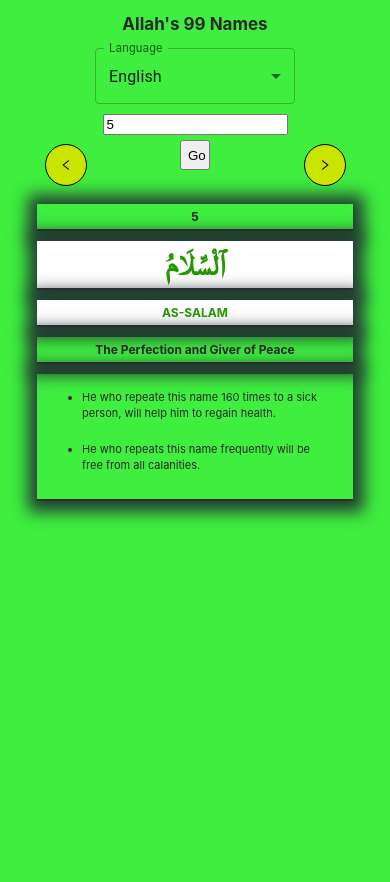
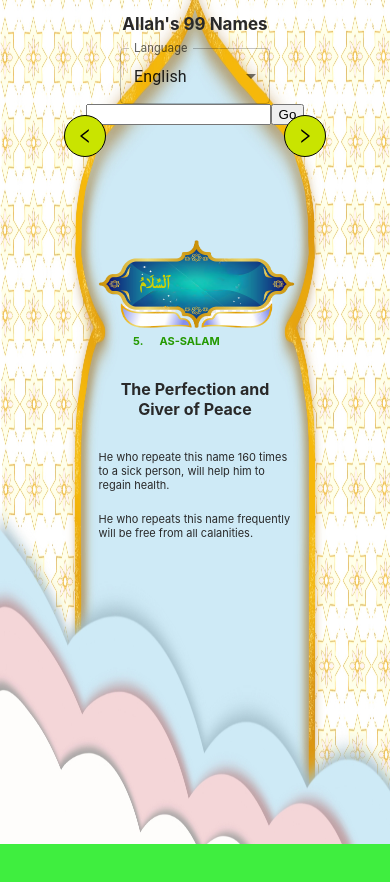
Before and after one commit to Muad1105/Allah99Names, a React (Create React App) app: page /Allah99Names/1 in a window 390 px wide. Both pictures are taken after typing "5" into the empty fields and a click on the button "Go". Shown: the top 882 px of the page. Before the commit the page ends 844 px from the top, so only its background shows below. Built offline with nearby package versions, Linux system fonts and the light colour scheme.

Commit message:
styles responsive media

```diff
--- a/src/App.css
+++ b/src/App.css
@@ -3,6 +3,7 @@ body {
   height: 100%;
   margin: 0;
   padding: 0;
+  box-sizing: border-box;
   background-color: rgb(63, 238, 63);
   position: relative;
 }
@@ -68,7 +69,6 @@ body {
   display: flex;
   justify-content: center;
   align-items: center;
-  font-size: 23px;
 }
 
 .name {
@@ -112,38 +112,65 @@ body {
   display: flex;
   flex-direction: column;
   gap: 10px;
+  display: flex;
+  flex-direction: column;
+  justify-content: center;
+  align-items: center;
 }
+
+.name-and-meaning-holder {
+  position: relative;
+  text-align: center;
+  display: flex;
+  flex-direction: column;
+  justify-content: center;
+  align-items: center;
+  width: 100%;
+}
+
+.name-holder {
+  width: 200px;
+  height: 160px;
+}
+
 .number,
 .allah-name-arabic,
-.allah-name-english,
+.allah-name-translation,
 .meaning,
 .description {
-  border-bottom: 2px solid rgb(46, 46, 46);
   padding: 5px;
-  box-shadow: 1px 1px 15px 10px rgba(32, 45, 49, 0.911);
   text-align: center;
   font-weight: bold;
 }
-.description {
+.allah-name-arabic {
+  position: absolute;
+  font-size: 15px;
+  color: rgb(209, 209, 4);
+  z-index: 2;
+  top: 40%;
+  left: 20%;
+}
+.number {
+  position: absolute;
+  top: 78%;
+  left: 17%;
   font-size: 11px;
-  font-weight: 400;
-  height: fit-content !important;
-}
-.allah-name-arabic {
-  background-color: rgb(255, 255, 255);
-  font-size: 30px;
   color: rgb(36, 153, 0);
 }
-.allah-name-english {
-  background-color: rgb(255, 255, 255);
+.allah-name-translation {
+  position: absolute;
   color: rgb(36, 153, 0);
+  z-index: 2;
+  top: 78%;
+  left: 30%;
+  font-size: 11px;
 }
 
 .description {
-  padding-right: 20px;
+  height: 600px;
+  font-size: 11px;
+  font-weight: 400;
   text-align: left;
-  height: 250px;
-  line-height: 145%;
 }
 
 .margin-bottom {
@@ -194,7 +221,7 @@ body {
   color: #61dafb;
 }
 
-@media only screen and (max-width: 480px) {
+@media only screen and (min-width: 480px) and (max-width: 767px) {
   .name-container {
     font-size: 11px;
     width: 100vw;
@@ -215,8 +242,44 @@ body {
   .name-section {
     width: 90%;
   }
+
+  .name-holder {
+    width: 285px;
+    height: 150px;
+    align-items: center;
+  }
+
+  .allah-name-arabic {
+    left: 37%;
+    top: 37%;
+    font-size: 10px;
+  }
+
+  .allah-name-translation {
+    top: 80%;
+    font-size: 13px;
+    left: 36%;
+    width: 150px;
+  }
+  .number {
+    top: 80%;
+    left: 27%;
+    font-size: 15px;
+    color: rgb(36, 153, 0);
+  }
+
+  .meaning {
+    width: 250px;
+    font-size: 15px;
+    padding: 0;
+  }
+  .allah-name-arabic {
+    font-size: 20px;
+  }
   .description {
-    padding: 0 0 0 -10px;
+    font-size: 11px;
+    width: 250px;
+    padding: 10px;
   }
   .left-arrow,
   .right-arrow {
@@ -232,20 +295,34 @@ body {
   }
 }
 
-@media only screen and (max-width: 767px) {
+@media only screen and (min-width: 767px) and (max-width: 1024px) {
   .name-container {
     font-size: 12px;
     width: 90vw;
   }
+
   .description {
     padding: -20px;
   }
+
+  .name-holder {
+    width: 300px;
+  }
+
   .gotoName {
     position: absolute;
   }
+  .name-section {
+    width: 60%;
+  }
+  .allah-name-arabic {
+    left: 37%;
+    top: 37%;
+    font-size: 20px;
+  }
 }
 
-@media only screen and (min-width: 768px) and (max-width: 1024px) {
+@media only screen and (min-width: 1024px) and (max-width: 1200px) {
   .name-container {
     font-size: 14px;
   }
@@ -253,9 +330,18 @@ body {
     top: 10px;
     position: absolute;
   }
+  .name-holder {
+    width: 200px;
+  }
+
+  .allah-name-arabic {
+    left: 39%;
+    top: 40%;
+    font-size: 17px;
+  }
 }
 
-@media (min-width: 1025px) and (max-width: 1280px) {
+@media only screen and (min-width: 1200px) {
   .name-container {
     font-size: 15px;
   }
@@ -263,9 +349,13 @@ body {
     top: 10px;
     position: absolute;
   }
+  .allah-name-arabic {
+    font-size: 20px;
+    left: 37%;
+  }
 }
 
-@media (min-width: 1281px) {
+@media (min-width: 1200px) {
   .name-container {
     font-size: 15px;
   }
@@ -273,4 +363,13 @@ body {
     top: 10px;
     position: absolute;
   }
+
+  .name-holder {
+    width: 280px;
+  }
+
+  .allah-name-arabic {
+    font-size: 20px;
+    left: 40%;
+  }
 }
--- a/src/components/AllahNamesEnglish.js
+++ b/src/components/AllahNamesEnglish.js
@@ -627,7 +627,7 @@ const allahNames = [
     nameNumber: 72,
     allahNameArabic: "ٱلْمُؤَخِّرُ",
     allahNameEnglish: "AL-MU’AKHKHIR",
-    meaning: "The Delayer, the Retarder",
+    meaning: "The Delayer, The Retarder",
     description: [
       "Any person who is a traveller should read this Name 1000 times so he will return home very soon without zny loss.",
     ],
--- a/src/components/EachNameStructure.js
+++ b/src/components/EachNameStructure.js
@@ -4,6 +4,8 @@ import allahNamesMalayalam from "./AllahNamesMalayalam";
 import { LeftOutlined, RightOutlined } from "@ant-design/icons";
 import SelectLanguage from "./SelectLanguageDropdown";
 import { useParams } from "react-router-dom";
+import nameBorder from "../image/nameBorder.jpg";
+import nameHolder from "../image/allahNameHolder.png";
 
 const EachNameStructure = () => {
   const [allahNamesDesc, setAllahNamesDesc] = useState([]);
@@ -15,6 +17,7 @@ const EachNameStructure = () => {
 
   useEffect(() => {
     console.log(allahNamesDesc);
+    setNumberEntered(0);
     //To fetch and display names on first load
     showAllahNames();
   }, []);
@@ -28,9 +31,9 @@ const EachNameStructure = () => {
     console.log(numberEntered);
   }, [params]);
 
-  useEffect(() => {
-    handleEnterPress();
-  }, [numberEntered]);
+  // useEffect(() => {
+  //   handleGoPress();
+  // }, [numberEntered]);
 
   const showAllahNames = () => {
     setAllahNamesDesc(
@@ -75,16 +78,13 @@ const EachNameStructure = () => {
     }
   };
 
-  const handleKeyPress = (event) => {
-    if (event.key === "Enter") {
-      console.log("enter");
-      handleEnterPress();
+  const handleGoPress = () => {
+    console.log("numberEntered", numberEntered);
+    if (numberEntered > 0 && numberEntered < 100) {
+      setCurrentIndex((prev) => numberEntered);
+
+      setNumberEntered("");
     }
-  };
-  const handleEnterPress = () => {
-    console.log("numberEntered", numberEntered);
-    if (numberEntered > 0 && numberEntered < 100)
-      setCurrentIndex((prev) => numberEntered);
   };
 
   const selctedLanguage = (lang) => {
@@ -93,9 +93,16 @@ const EachNameStructure = () => {
   };
 
   return (
+    <div>
+      <img
+        src={nameBorder}
+        alt=""
+        style={{ width: "100vw", position: "absolute", height: "100%" }}
+        className=""
+      />
       <div className="name-section-container">
         {/* {allahNames.map((e, i) => { */}
-      <h2 className="section-header-name">
+        <h2 className="section-header-name" style={{ zIndex: "2" }}>
           {selectedLanguage == 10
             ? "Allah's 99 Names"
             : "അല്ലാഹുവിൻ്റെ 99 നാമങ്ങൾ"}
@@ -104,24 +111,29 @@ const EachNameStructure = () => {
         <div className="name-container">
           <div className="gotoName">
             <input
+              value={numberEntered - 1 > 1 ? numberEntered : ""}
               type="number"
               onChange={(e) => setNumberEntered(e.target.value)}
-            onKeyDown={handleKeyPress}
             />
-          <button onClick={() => handleEnterPress()} className="go-btn">
+            <button onClick={() => handleGoPress()} className="go-btn">
               Go
             </button>
           </div>
           {allahNamesDesc[1] && (
             <div className="name-section">
+              <div className="name-and-meaning-holder">
+                <img src={nameHolder} className="name-holder" alt="" />
                 {currentIndex !== 0 && (
-              <div className="number">{currentIndex ? currentIndex : ""}</div>
+                  <div className="number">
+                    {currentIndex ? currentIndex + "." : ""}
+                  </div>
                 )}
                 <div className="allah-name-arabic">
                   {allahNamesDesc[currentIndex].allahNameArabic}
                 </div>
-            <div className="allah-name-english">
+                <div className="allah-name-translation">
                   {allahNamesDesc[currentIndex].allahNameEnglish}
+                </div>
               </div>
               {allahNamesDesc[currentIndex].meaning && (
                 <div className="meaning">
@@ -129,20 +141,19 @@ const EachNameStructure = () => {
                 </div>
               )}
               <div className="description">
-              <ul>
+                <div style={{ listStyleType: "none" }}>
                   {allahNamesDesc[currentIndex].description[0] &&
                     allahNamesDesc[currentIndex].description.map((e, i) =>
                       allahNamesDesc[currentIndex].description.length > 1 ? (
-                      <li className="margin-bottom">{e}</li>
+                        <p className="margin-bottom">{e}</p>
                       ) : (
-                      <li className="margin-bottom no-style-type">{e}</li>
+                        <p className="margin-bottom no-style-type">{e}</p>
                       )
                     )}
-              </ul>
+                </div>
               </div>
             </div>
           )}
-
           <div
             className="left-arrow"
             style={{ width: "40px" }}
@@ -158,7 +169,7 @@ const EachNameStructure = () => {
             <RightOutlined />
           </div>
         </div>
-      {/* })} */}
+      </div>
     </div>
   );
 };
--- a/src/components/SelectLanguageDropdown.js
+++ b/src/components/SelectLanguageDropdown.js
@@ -18,7 +18,7 @@ export default function SelectLanguageDropdown({ selctedLanguage }) {
   };
 
   return (
-    <Box sx={{ maxWidth: 200, minWidth: 200 }}>
+    <Box sx={{ maxWidth: 150, minWidth: 150 }}>
       <FormControl fullWidth>
         <InputLabel id="demo-simple-select-label">
           {language == 10 ? "Language" : "ഭാഷ"}
```
Also changed, not shown: src/image/allahNameHolder.png (added), src/image/nameBorder.jpg (added). Lines whose indentation alone changed are shown as unchanged.
